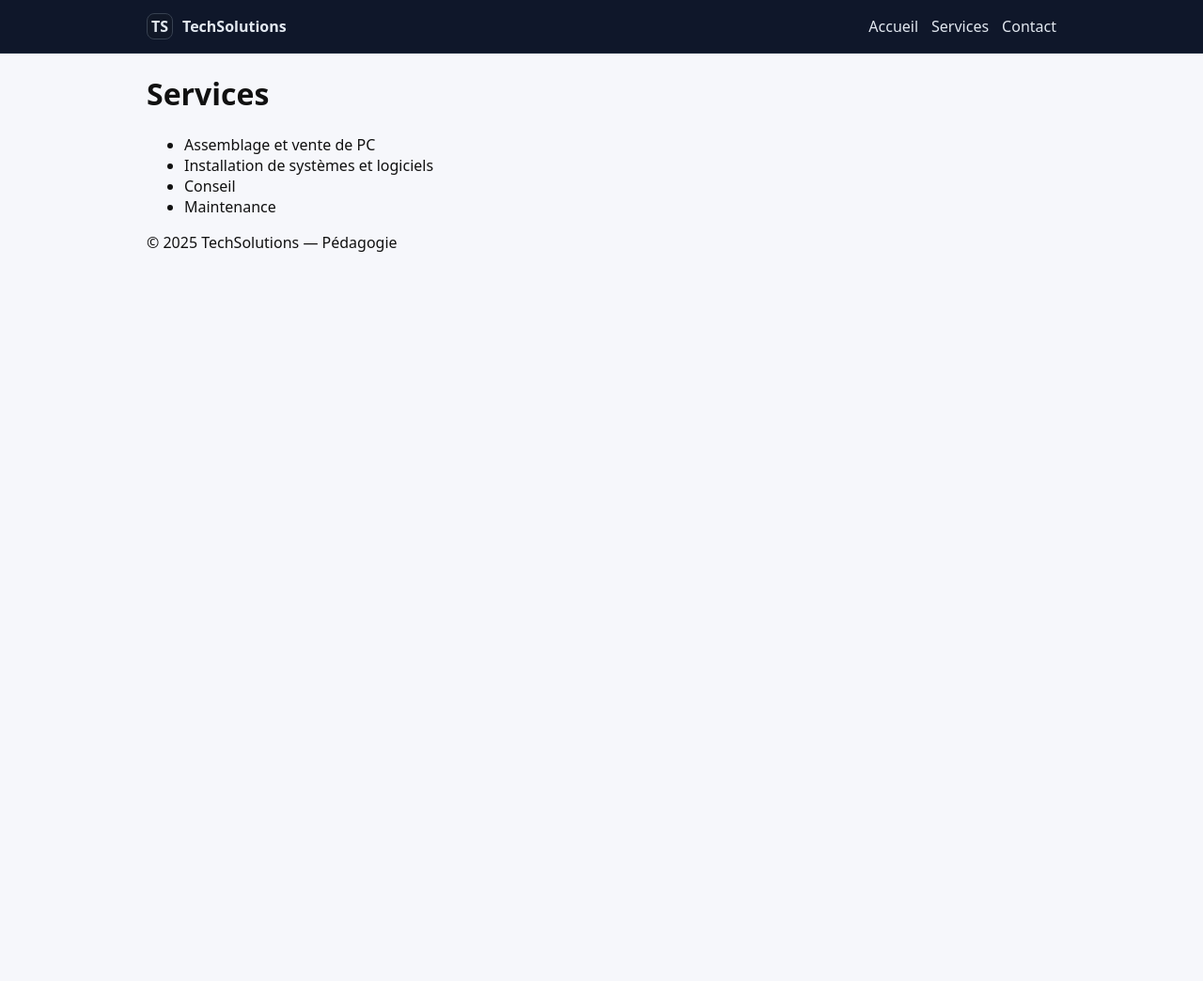
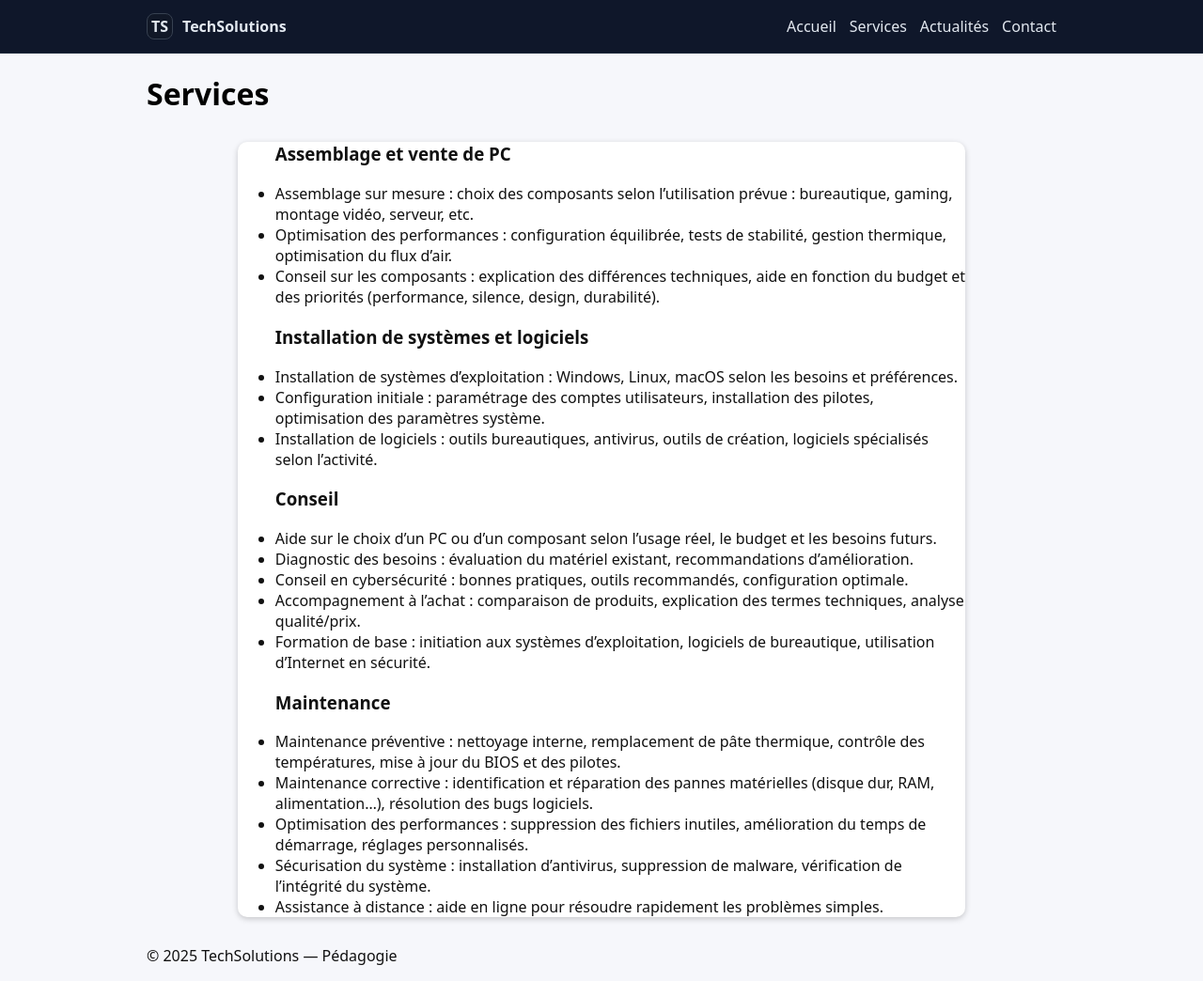
Before and after one commit to AxelDartigeas/techsolutions, a PHP site: page /services.php in a window 1280 px wide. Shown: the whole page at 94% size. Before the commit the page ends 268 px from the top, so only its background shows below. Run offline with PHP 8.4, Linux system fonts and the light colour scheme.

Commit message:
sauvegarde

```diff
--- a/includes/header.php
+++ b/includes/header.php
@@ -6,6 +6,6 @@
 <header class="site-header">
   <div class="container">
     <div class="brand"><span class="logo">TS</span><span class="name"><?= SITE_NAME ?></span></div>
-    <nav class="menu"><a href="index.php">Accueil</a><a href="services.php">Services</a><a href="contact.php">Contact</a></nav>
+    <nav class="menu"><a href="index.php">Accueil</a><a href="services.php">Services</a><a href="actualites.php">Actualités</a><a href="contact.php">Contact</a></nav>
   </div>
 </header><main class="container">
--- a/services.php
+++ b/services.php
@@ -1,9 +1,54 @@
 <?php require_once __DIR__ . '/includes/header.php'; ?>
+<header>
 <h1>Services</h1>
+</header>
+<style>
+header {
+            color: #000000ff;
+            padding: 20pxpx;
+            text-align: left;
+        }
+body {
+        }
+        .body {
+            width: 80%;
+            margin: 30px auto;
+            background: #fff;
+            padding: 25pxpx;
+            border-radius: 10px;
+            box-shadow: 0 2px 6px rgba(0,0,0,0.2);
+        }
+    </style>
+<div class="body">
 <ul>
-  <li>Assemblage et vente de PC</li>
-  <li>Installation de systèmes et logiciels</li>
-  <li>Conseil</li>
-  <li>Maintenance</li>
+<h3>Assemblage et vente de PC</h3>
+
+<li>Assemblage sur mesure : choix des composants selon l’utilisation prévue : bureautique, gaming, montage vidéo, serveur, etc.</li>
+<li>Optimisation des performances : configuration équilibrée, tests de stabilité, gestion thermique, optimisation du flux d’air.</li>
+<li>Conseil sur les composants : explication des différences techniques, aide en fonction du budget et des priorités (performance, silence, design, durabilité).</li>
+
+<h3>Installation de systèmes et logiciels</h3>
+
+<li>Installation de systèmes d’exploitation : Windows, Linux, macOS selon les besoins et préférences.</li>
+<li>Configuration initiale : paramétrage des comptes utilisateurs, installation des pilotes, optimisation des paramètres système.</li>
+<li>Installation de logiciels : outils bureautiques, antivirus, outils de création, logiciels spécialisés selon l’activité.</li>
+
+<h3>Conseil</h3>
+
+<li>Aide sur le choix d’un PC ou d’un composant selon l’usage réel, le budget et les besoins futurs.</li>
+<li>Diagnostic des besoins : évaluation du matériel existant, recommandations d’amélioration.</li>
+<li>Conseil en cybersécurité : bonnes pratiques, outils recommandés, configuration optimale.</li>
+<li>Accompagnement à l’achat : comparaison de produits, explication des termes techniques, analyse qualité/prix.</li>
+<li>Formation de base : initiation aux systèmes d’exploitation, logiciels de bureautique, utilisation d’Internet en sécurité.</li>
+
+<h3>Maintenance</h3>
+
+<li>Maintenance préventive : nettoyage interne, remplacement de pâte thermique, contrôle des températures, mise à jour du BIOS et des pilotes.</li>
+<li>Maintenance corrective : identification et réparation des pannes matérielles (disque dur, RAM, alimentation…), résolution des bugs logiciels.</li>
+<li>Optimisation des performances : suppression des fichiers inutiles, amélioration du temps de démarrage, réglages personnalisés.</li>
+<li>Sécurisation du système : installation d’antivirus, suppression de malware, vérification de l’intégrité du système.</li>
+<li>Assistance à distance : aide en ligne pour résoudre rapidement les problèmes simples.</li>
+
 </ul>
 <?php require_once __DIR__ . '/includes/footer.php'; ?>
+</div>
```
Also changed, not shown: BDD/techsolutions.sql (+5 -5 lines), actualites.php (added, +38 -0 lines), index.php (+58 -30 lines).
